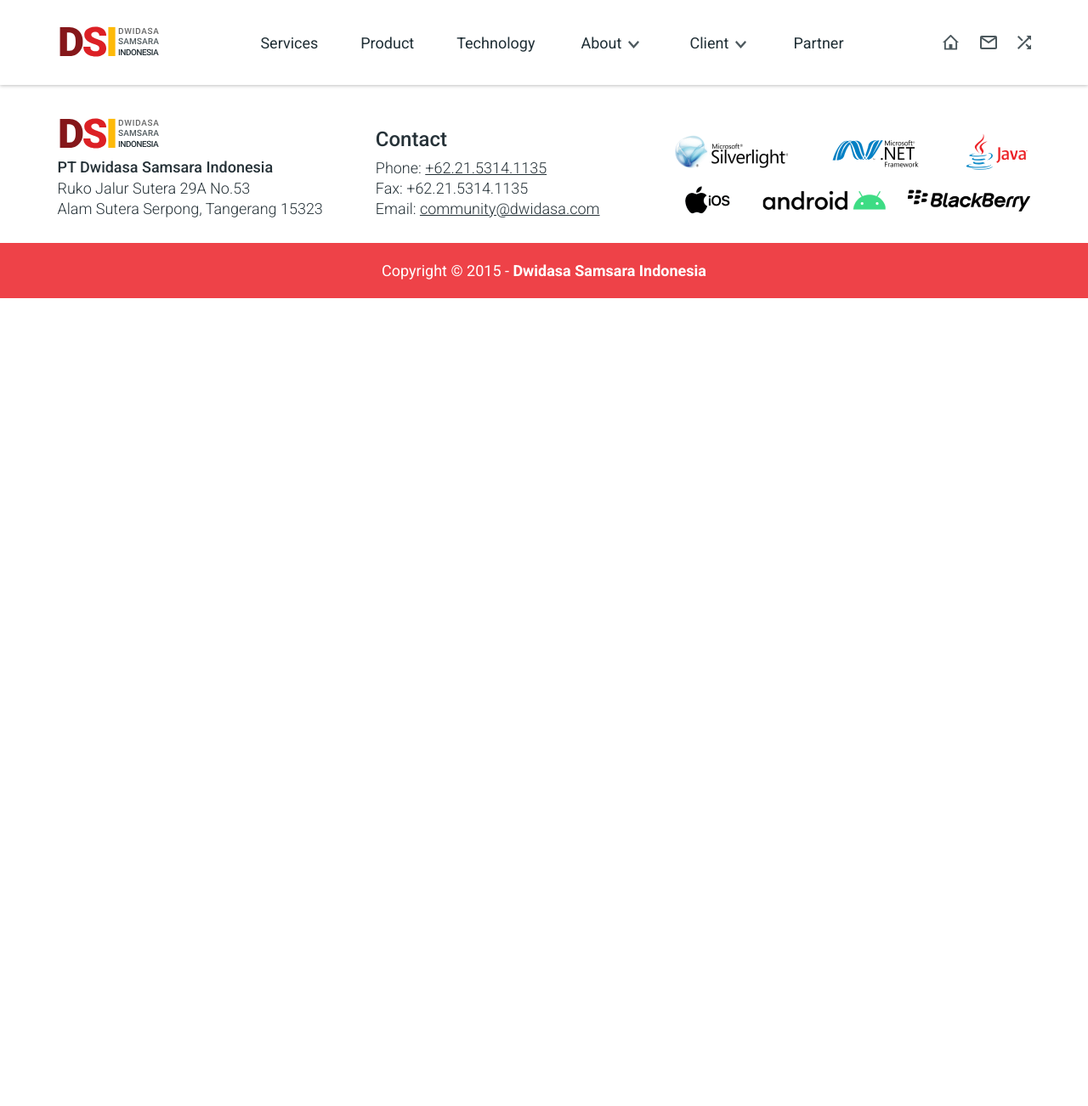
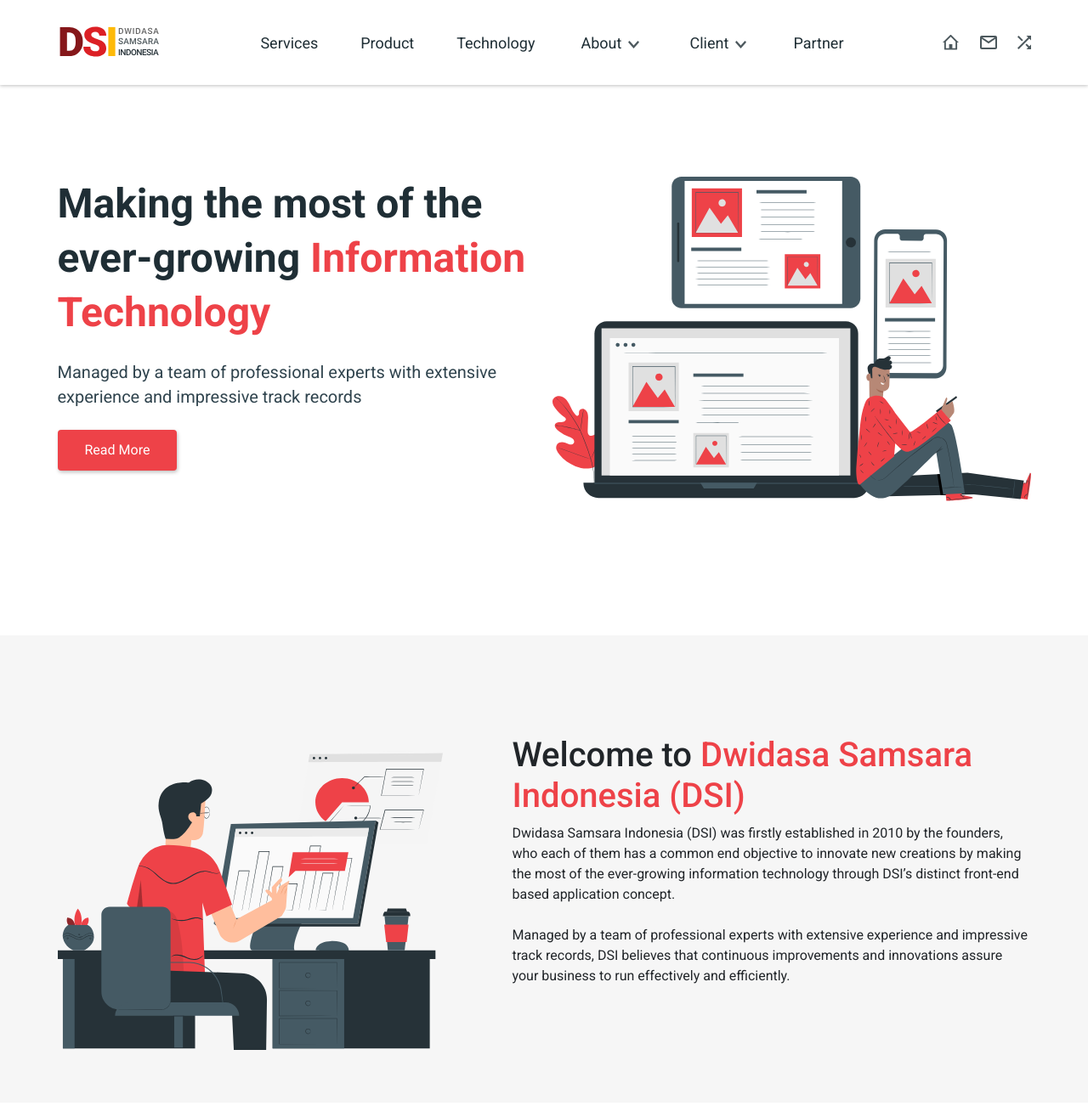
Before and after one commit to narminmolina/DSI-web, a plain HTML site: page index.html in a window 1280 px wide. Shown: the top 1302 px of the page at 85% size. Before the commit the page ends 800 px from the top, so only its background shows below. Drawn offline with nearby package versions, Linux system fonts and the light colour scheme.

Commit message:
last minute

```diff
--- a/index.html
+++ b/index.html
@@ -58,6 +58,37 @@
         </div>
       </div>
     </header>
+    <section class="jumbatron">
+      <div class="container">
+        <div class="jumbatron-content">
+          <div class="jumbatron-text">
+            <h1>Making the most of the ever-growing <em>Information Technology</em></h1>
+            <p>Managed by a team of professional experts with extensive experience and impressive track records</p>
+            <button class="btn-primary">Read More</button>
+          </div>
+          <img src="./assets/img/devices.svg" alt="devices" width="563px" />
+        </div>
+      </div>
+    </section>
+    <main>
+      <section class="welcome-pg">
+        <div class="container">
+          <div class="welcome-content">
+            <img src="./assets/img/browser-statistics.svg" alt="browser" />
+            <div class="welcome-text">
+              <h1>Welcome to <em>Dwidasa Samsara Indonesia (DSI)</em></h1>
+              <p>
+                Dwidasa Samsara Indonesia (DSI) was firstly established in 2010 by the founders, who each of them has a common end objective to innovate new creations by making the most of the ever-growing information technology through DSI’s distinct
+                front-end based application concept.
+                <br />
+                <br />
+                Managed by a team of professional experts with extensive experience and impressive track records, DSI believes that continuous improvements and innovations assure your business to run effectively and efficiently.
+              </p>
+            </div>
+          </div>
+        </div>
+      </section>
+    </main>
     <footer>
       <div class="container">
         <div class="footer-wrapper">
--- /dev/null
+++ b/scss/sections/index.scss
@@ -0,0 +1,50 @@
+.jumbatron-content {
+  display: flex;
+  margin-top: 50px;
+  margin-bottom: 100px;
+  padding: 58px 0px;
+  gap: 16px;
+  // I am not sure if I need the gap here,
+  //it works even without it
+  .jumbatron-text {
+    h1 {
+      color: #1f2e35;
+      font-weight: 700;
+      font-size: 48px;
+      line-height: 64px;
+    }
+    p {
+      color: #30444e;
+      font-weight: 400;
+      font-size: 20px;
+      line-height: 29px;
+      margin-top: 24px;
+      margin-bottom: 24px;
+    }
+  }
+}
+
+h1 {
+  em {
+    font-style: normal;
+    color: $red;
+  }
+}
+.btn-primary {
+  background-color: $red;
+  box-shadow: 1px 2px 4px rgba(0, 0, 0, 0.25);
+  border-radius: 4px;
+  border: none;
+  color: $white;
+  padding: 12px 32px;
+}
+.welcome-pg {
+  background-color: #f6f6f6;
+  .welcome-content {
+    display: flex;
+    gap: 82px;
+    padding-top: 58px;
+    padding-bottom: 62px;
+    align-items: center;
+  }
+}
--- a/scss/style.scss
+++ b/scss/style.scss
@@ -1,6 +1,7 @@
 @import 'helpers/variables', 'helpers/mixins';
 @import './sections/header';
 @import './sections/footer';
+@import './sections/index';
 
 .container {
   width: 1145px;
```
Also changed, not shown: assets/css/style.css, assets/img/browser-statistics.svg (added), assets/img/devices.svg (added), 1 other file.
